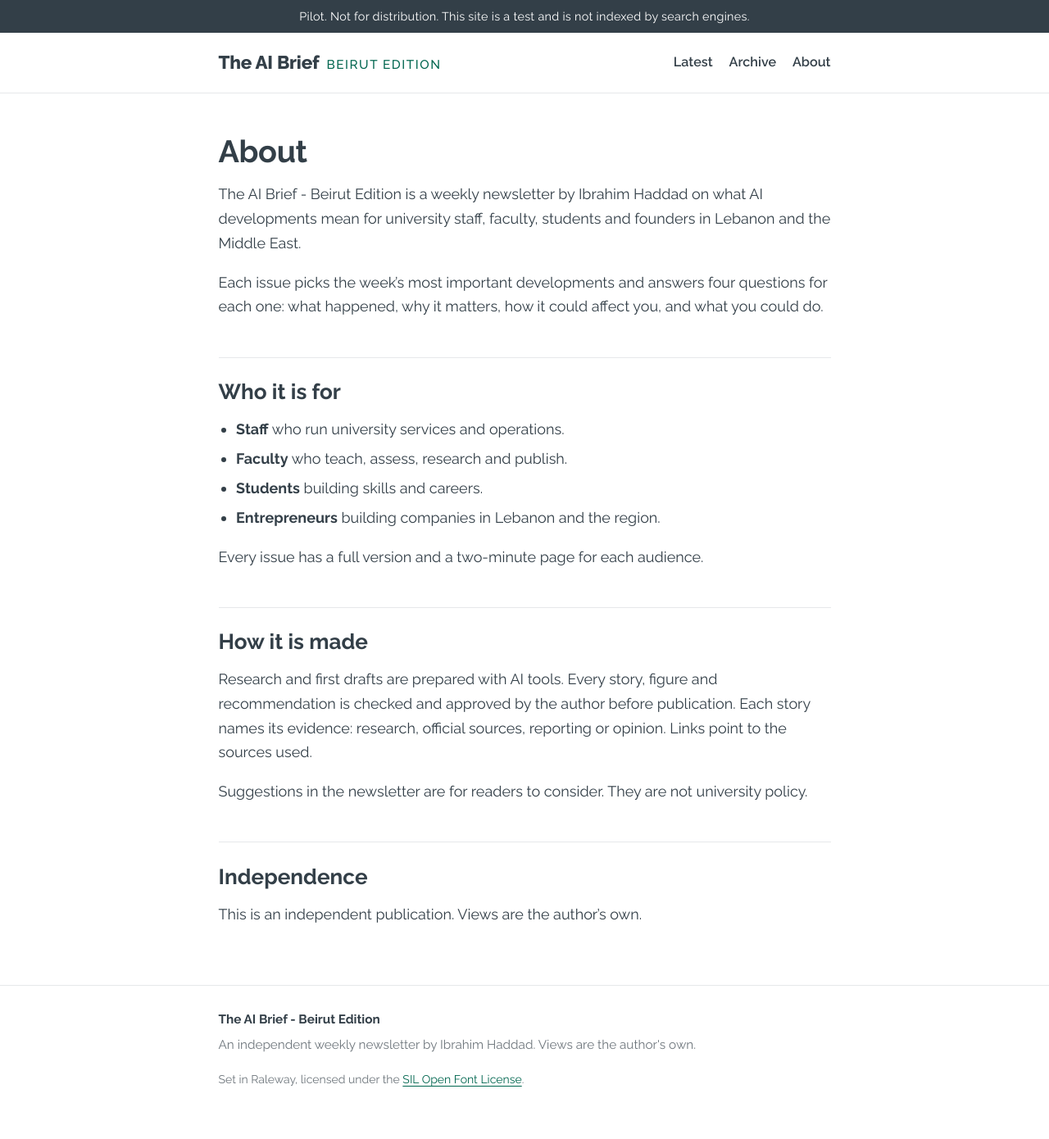
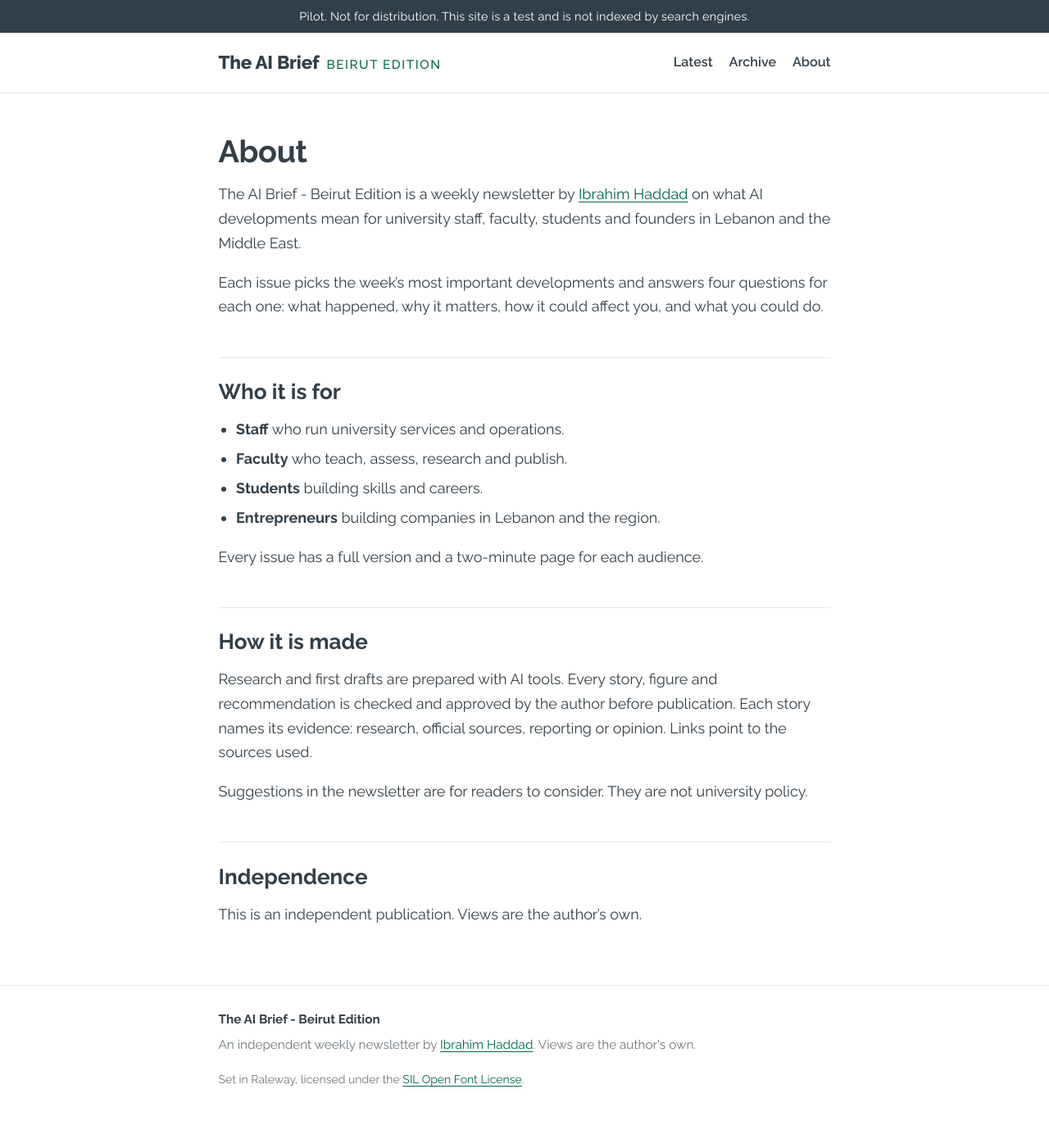
Before and after one commit to ibrahimhaddad/ai-brief-beirut, a Jekyll site: the page built from about.md, in a window 1280 px wide. Shown: the whole page at 82% size. Built offline with Jekyll 4.4.1, drawn with Linux system fonts in a browser that asks for light colours.

Commit message:
Add author page and end-of-issue byline
New /author/ page with headshot, bio and profile links, all read from
_data/author.yml so the planned 1 January 2027 bio update is a one-file
edit. Each issue now ends with a one-line byline linking to it, and the
footer and About page link the author's name there.

Co-Authored-By: Claude Opus 5.5 <noreply@anthropic.com>
Claude-Session: https://claude.ai/code/session_014R25pjJW1b3ounDrYU1xMu

```diff
--- /dev/null
+++ b/_includes/author-box.html
@@ -0,0 +1,5 @@
+{% assign a = site.data.author %}
+<aside class="author-box" aria-label="About the author">
+  <img src="{{ a.headshot | relative_url }}" width="64" height="64" alt="" loading="lazy">
+  <p>{{ a.byline }} <a href="{{ '/author/' | relative_url }}">About the author</a></p>
+</aside>
--- a/_includes/footer.html
+++ b/_includes/footer.html
@@ -1,7 +1,7 @@
 <footer class="site-footer">
   <div class="wrap">
     <p class="footer-title">{{ site.title }}</p>
-    <p>An independent weekly newsletter by {{ site.author }}. Views are the author's own.</p>
+    <p>An independent weekly newsletter by <a href="{{ '/author/' | relative_url }}">{{ site.author }}</a>. Views are the author's own.</p>
     <p class="footer-small">Set in Raleway, licensed under the <a href="{{ '/assets/fonts/OFL.txt' | relative_url }}">SIL Open Font License</a>.</p>
   </div>
 </footer>
--- a/_layouts/issue.html
+++ b/_layouts/issue.html
@@ -20,5 +20,7 @@ layout: default
     {{ content }}
   </div>
 
+  {% include author-box.html %}
+
   {% include poll.html %}
 </article>
--- a/about.md
+++ b/about.md
@@ -5,7 +5,7 @@ permalink: /about/
 description: "What The AI Brief - Beirut Edition is, who it is for, and how each issue is made."
 ---
 
-The AI Brief - Beirut Edition is a weekly newsletter by Ibrahim Haddad on what AI developments mean for university staff, faculty, students and founders in Lebanon and the Middle East.
+The AI Brief - Beirut Edition is a weekly newsletter by [Ibrahim Haddad]({{ '/author/' | relative_url }}) on what AI developments mean for university staff, faculty, students and founders in Lebanon and the Middle East.
 
 Each issue picks the week's most important developments and answers four questions for each one: what happened, why it matters, how it could affect you, and what you could do.
 
--- a/assets/css/style.css
+++ b/assets/css/style.css
@@ -125,6 +125,14 @@ td.num, th.num { text-align: right; }
 .deadline-date { display: inline-block; min-width: 6.5rem; font-weight: 700; color: var(--accent); }
 
 /* Poll */
+.author-head { display: flex; align-items: center; gap: 1.25rem; margin: 1.4rem 0 1.6rem; }
+.author-photo { width: 160px; height: 160px; object-fit: cover; border-radius: 4px; flex: none; }
+.author-name { font-weight: 700; font-size: 1.15rem; margin: 0; }
+.author-role { color: var(--muted); margin: 0.2rem 0 0; }
+.author-links { font-weight: 600; }
+.author-box { display: flex; gap: 1rem; align-items: flex-start; margin-top: 3rem; padding-top: 1.2rem; border-top: 1px solid var(--rule); font-size: 0.92rem; color: var(--muted); }
+.author-box img { width: 64px; height: 64px; object-fit: cover; border-radius: 4px; flex: none; }
+.author-box p { margin: 0; }
 .poll { margin-top: 3rem; }
 .poll-buttons .button { margin-bottom: 0.5rem; }
 
@@ -134,6 +142,7 @@ td.num, th.num { text-align: right; }
 .footer-small { font-size: 0.78rem; }
 
 @media (max-width: 640px) {
+  .author-photo { width: 112px; height: 112px; }
   html { font-size: 106%; }
   h1, .hero h1 { font-size: 1.7rem; }
   .doors { grid-template-columns: 1fr; }
```
Also changed, not shown: _data/author.yml (added, +18 -0 lines), author.html (added, +22 -0 lines), README.md, assets/img/2026-10-29-ibrahim-haddad.jpg (added).
